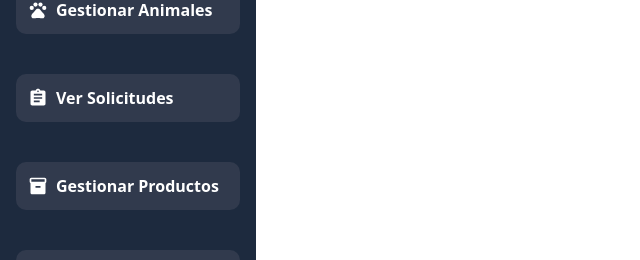
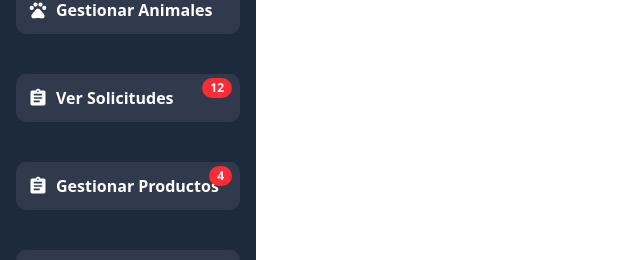
Before and after one commit to AvrilMin/adopcion-app, a React (Vite) app in the folder admin-panel/: page /admin in a window 1280 px wide. Shown: the part 314-574 px from the top of the page, without its empty margins (0-640 px from the left). Built offline with nearby package versions, Linux system fonts and the light colour scheme.

Commit message:
listo numeros de ver solicitud y productos

```diff
--- a/admin-panel/src/components/Sidebar.jsx
+++ b/admin-panel/src/components/Sidebar.jsx
@@ -30,17 +30,27 @@ const Sidebar = () => {
 				</NavLink>
 
 				<NavLink
-				to="/admin/versolicitudes"
-				className="flex btn-sinActivar btn-Activado font-semibold items-center justify-start rounded-[10px] gap-2 p-3"
-				>
+					to="/admin/versolicitudes"
+					className="relative flex btn-sinActivar btn-Activado font-semibold items-center justify-start rounded-[10px] gap-2 p-3"
+					>
+					{/* Badge */}
+					<span className="absolute top-1 right-2 bg-red-500 text-white text-xs font-bold px-2 py-0.5 rounded-full">
+						12
+					</span>
+
 					<MdAssignment size={20} /> Ver Solicitudes
 				</NavLink>
 
 				<NavLink
-				to="/admin/gestionarproductos"
-				className="flex btn-sinActivar btn-Activado font-semibold items-center justify-start rounded-[10px] gap-2 p-3"
-				>
-					<MdInventory2 size={20} /> Gestionar Productos
+					to="/admin/gestionarproductos"
+					className="relative flex btn-sinActivar btn-Activado font-semibold items-center justify-start rounded-[10px] gap-2 p-3"
+					>
+					{/* Badge */}
+					<span className="absolute top-1 right-2 bg-red-500 text-white text-xs font-bold px-2 py-0.5 rounded-full">
+						4
+					</span>
+
+					<MdAssignment size={20} /> Gestionar Productos
 				</NavLink>
 
 				<NavLink
```
